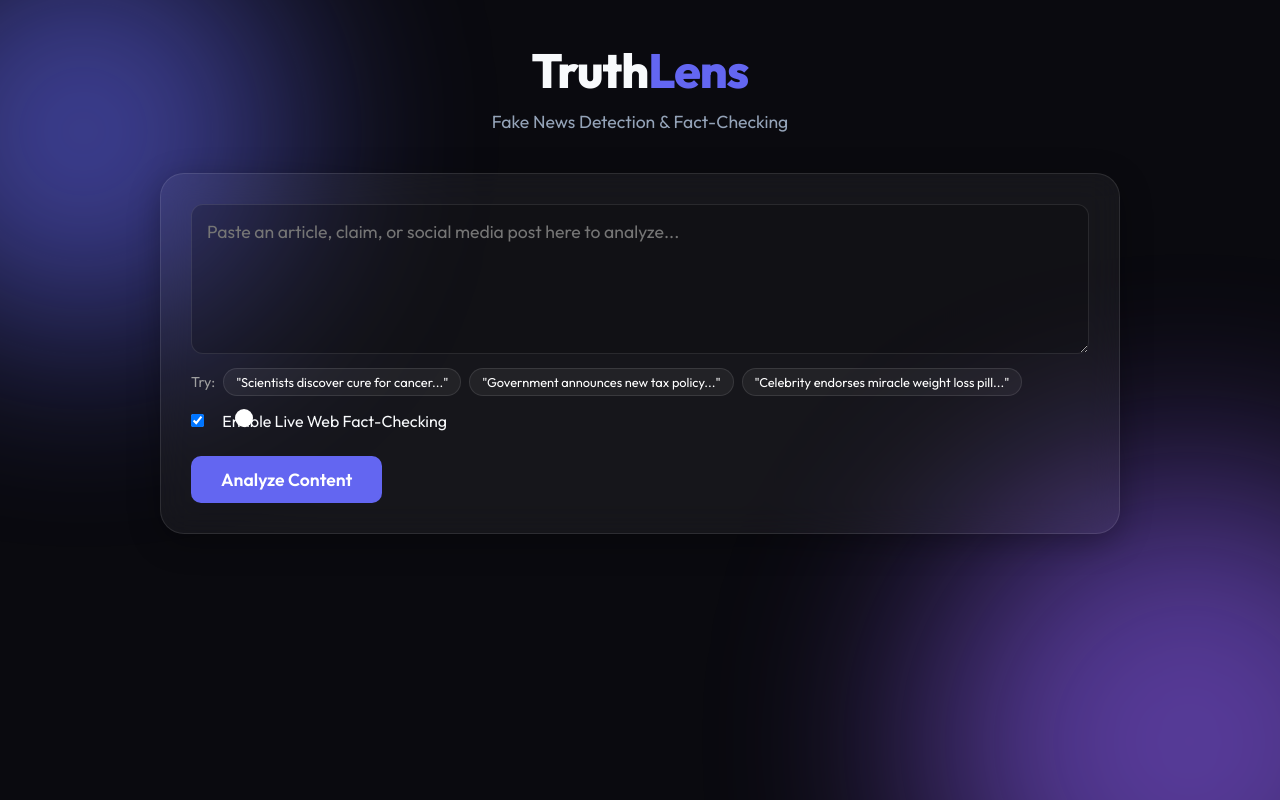
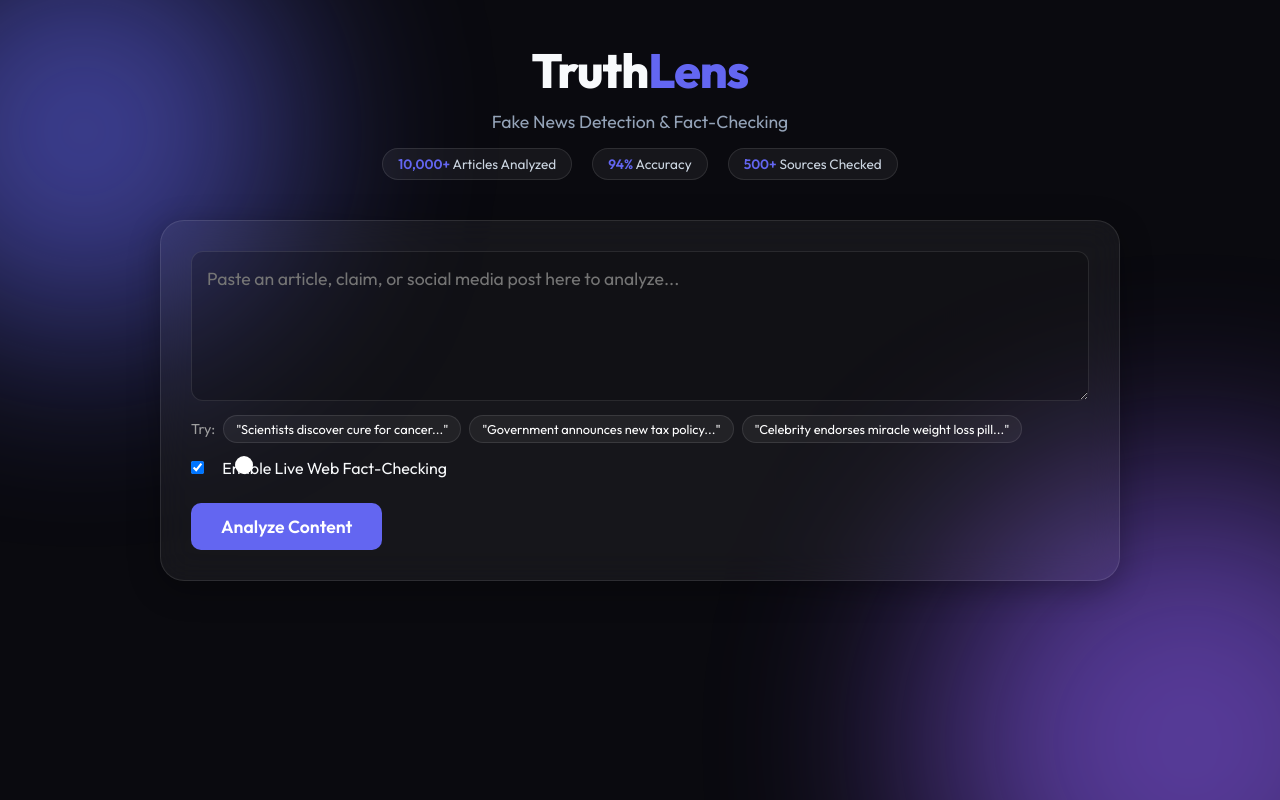
Before and after one commit to abakaushik-lgtm/FakeNewsDetector, a Flask app: page / in a window 1280 px wide. Run offline with Flask 3, Linux system fonts and the light colour scheme.

Commit message:
Add sample statistics banner to header to increase perceived credibility

```diff
--- a/static/style.css
+++ b/static/style.css
@@ -405,3 +405,8 @@ ul li {
 .example-inputs { margin-top: 10px; display: flex; flex-wrap: wrap; gap: 8px; align-items: center; font-size: 0.9rem; color: #a0a0a0; }
 .example-btn { background: rgba(255, 255, 255, 0.05); border: 1px solid rgba(255, 255, 255, 0.1); color: #fff; padding: 5px 12px; border-radius: 20px; cursor: pointer; font-size: 0.8rem; transition: all 0.3s ease; }
 .example-btn:hover { background: rgba(255, 255, 255, 0.15); border-color: rgba(255, 255, 255, 0.3); }
+
+
+.stats-banner { display: flex; justify-content: center; gap: 20px; margin-top: 15px; flex-wrap: wrap; }
+.stat-item { background: rgba(255, 255, 255, 0.05); border: 1px solid rgba(255, 255, 255, 0.1); padding: 6px 15px; border-radius: 20px; font-size: 0.85rem; color: #cbd5e1; }
+.stat-item strong { color: var(--primary); font-weight: 600; }
--- a/templates/index.html
+++ b/templates/index.html
@@ -21,6 +21,11 @@
         <header>
             <h1>Truth<span>Lens</span></h1>
             <p>Fake News Detection & Fact-Checking</p>
+            <div class="stats-banner">
+                <div class="stat-item"><strong>10,000+</strong> Articles Analyzed</div>
+                <div class="stat-item"><strong>94%</strong> Accuracy</div>
+                <div class="stat-item"><strong>500+</strong> Sources Checked</div>
+            </div>
         </header>
 
         <main>
```
